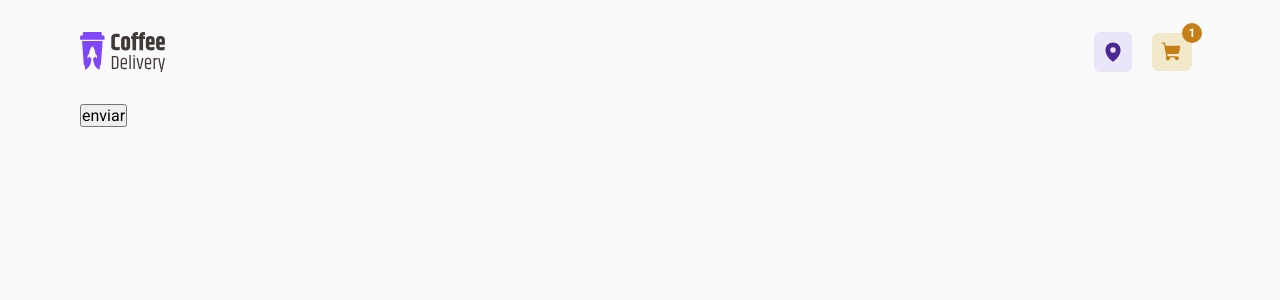
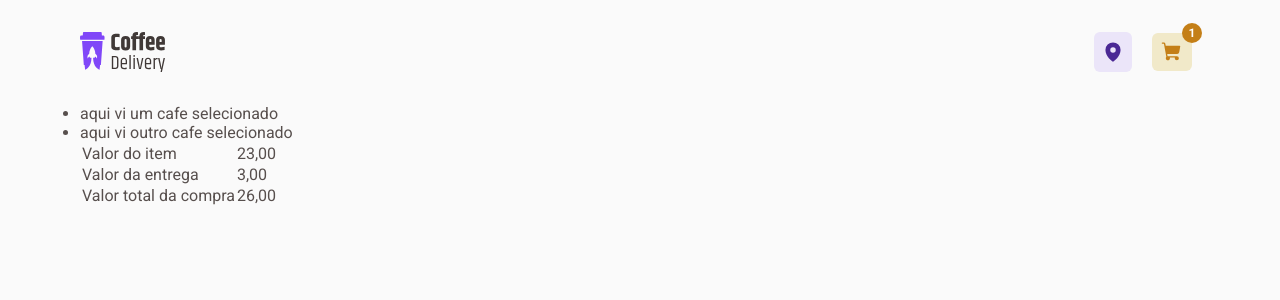
Before and after one commit to rocketseat-study-projects/coffee-delivery, a React (Vite) app: page /checkoutorder in a window 1280 px wide. Shown: the top 300 px of the page. Built offline with nearby package versions, Linux system fonts and the light colour scheme; no server answers; data requests are answered from the project's data file.

Commit message:
create summary example

```diff
--- /dev/null
+++ b/src/pages/CheckoutOrder/components/summary/index.tsx
@@ -0,0 +1,32 @@
+export function Summary() {
+  return (
+    <div>
+      <div>
+        <ul>
+          <li>aqui vi um cafe selecionado</li>
+          <li>aqui vi outro cafe selecionado</li>
+        </ul>
+      </div>
+
+      <div>
+        <table>
+          <tbody>
+            <tr>
+              <td>Valor do item</td>
+              <td>23,00</td>
+            </tr>
+            <tr>
+              <td>Valor da entrega</td>
+              <td>3,00</td>
+            </tr>
+
+            <tr>
+              <td>Valor total da compra</td>
+              <td>26,00</td>
+            </tr>
+          </tbody>
+        </table>
+      </div>
+    </div>
+  );
+}
--- a/src/pages/CheckoutOrder/index.tsx
+++ b/src/pages/CheckoutOrder/index.tsx
@@ -1,7 +1,9 @@
+import { Summary } from "./components/summary";
+
 export function CheckoutOrder() {
   return (
-    <form>
-      <button>enviar</button>
-    </form>
+    <div>
+      <Summary />
+    </div>
   );
 }
```
Also changed, not shown: src/pages/CheckoutOrder/components/summary/styles.ts (added).
